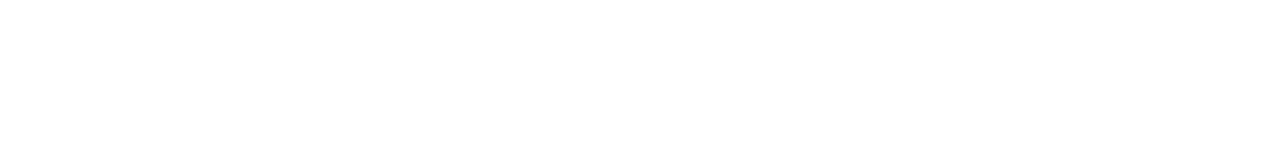
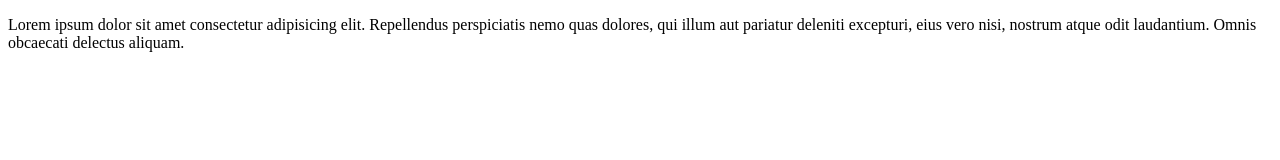
Before and after one commit to H1fine/day2-2.4.25, a plain HTML site: page index.html in a window 1280 px wide. Drawn offline with Linux system fonts and the light colour scheme.

Commit message:
paragraph added

```diff
--- a/index.html
+++ b/index.html
@@ -6,6 +6,6 @@
     <title>Document</title>
 </head>
 <body>
-
+    <p>Lorem ipsum dolor sit amet consectetur adipisicing elit. Repellendus perspiciatis nemo quas dolores, qui illum aut pariatur deleniti excepturi, eius vero nisi, nostrum atque odit laudantium. Omnis obcaecati delectus aliquam.</p>
 </body>
 </html>
```
